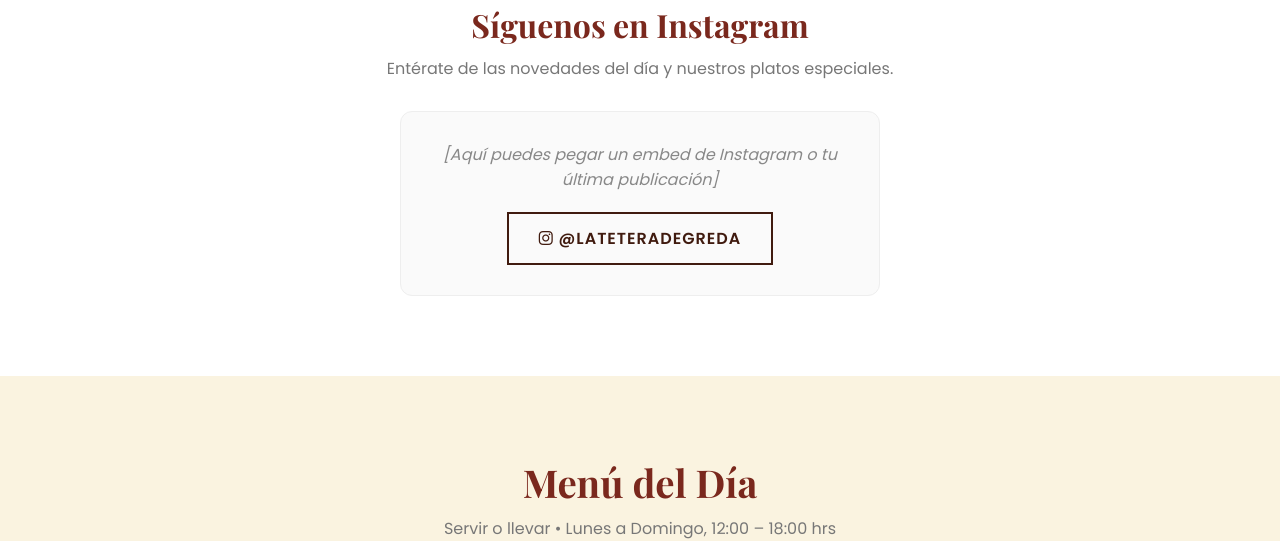
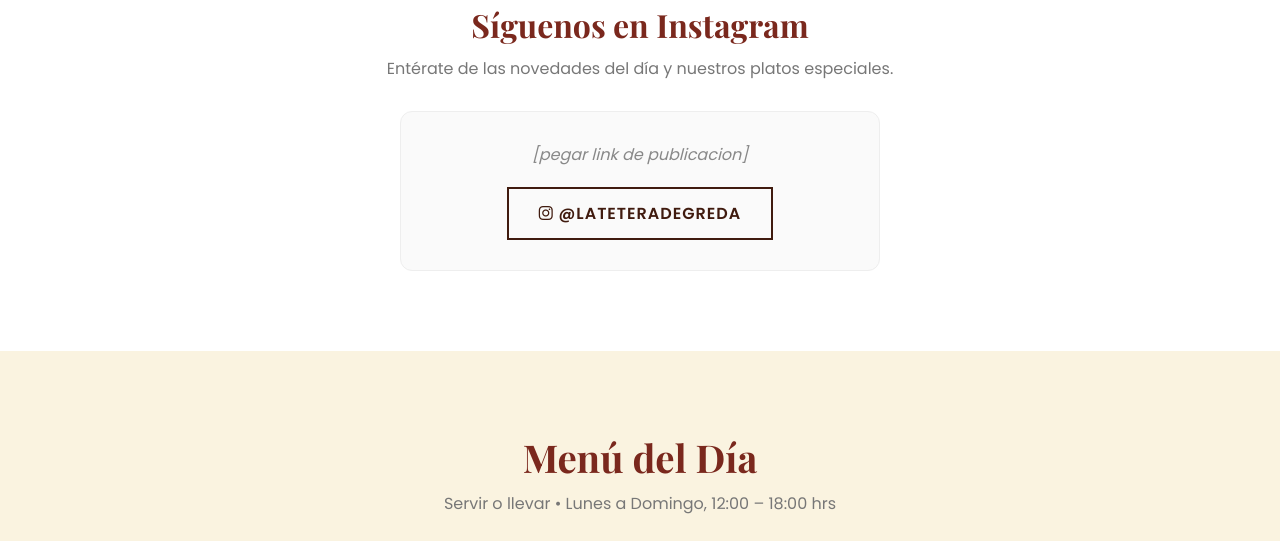
Before and after one commit to chanchisco/tetera-de-greda-web, a plain HTML site: page index.html in a window 1280 px wide. Shown: the part 2117-2658 px from the top of the page. Drawn offline with nearby package versions, Linux system fonts and the light colour scheme; a web font is replaced by a local one.

Commit message:
re diseño

```diff
--- a/index.html
+++ b/index.html
@@ -195,7 +195,7 @@
         <h2>Síguenos en Instagram</h2>
         <p>Entérate de las novedades del día y nuestros platos especiales.</p>
         <div class="insta-box">
-            <p><i>[Aquí puedes pegar un embed de Instagram o tu última publicación]</i></p>
+            <p><i>[pegar link de publicacion]</i></p>
             <a href="https://www.instagram.com/lateteradegreda" target="_blank" class="btn-outline">
                 <i class="fa-brands fa-instagram"></i> @lateteradegreda
             </a>
```
